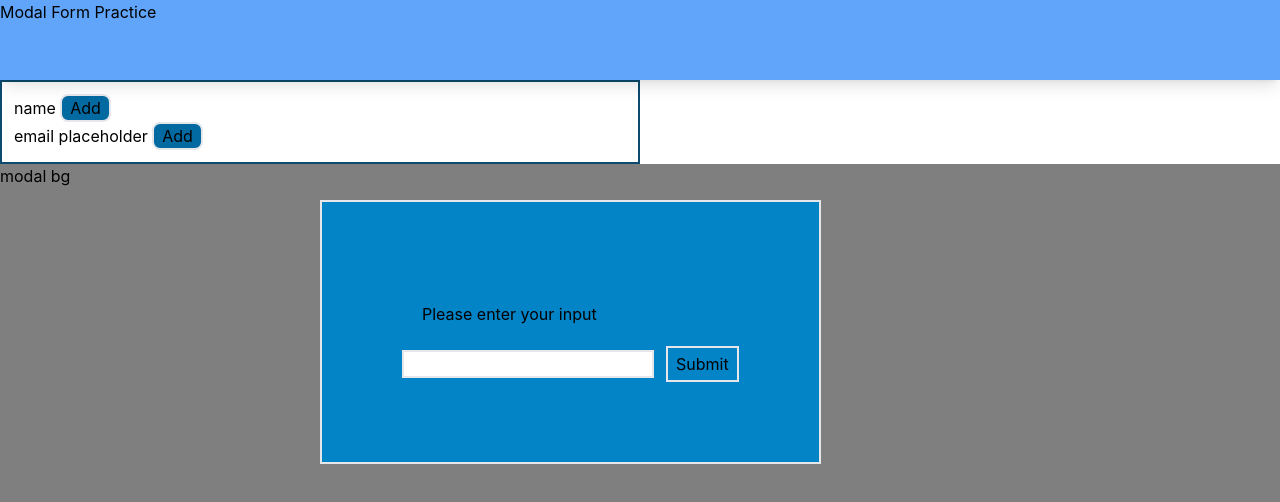
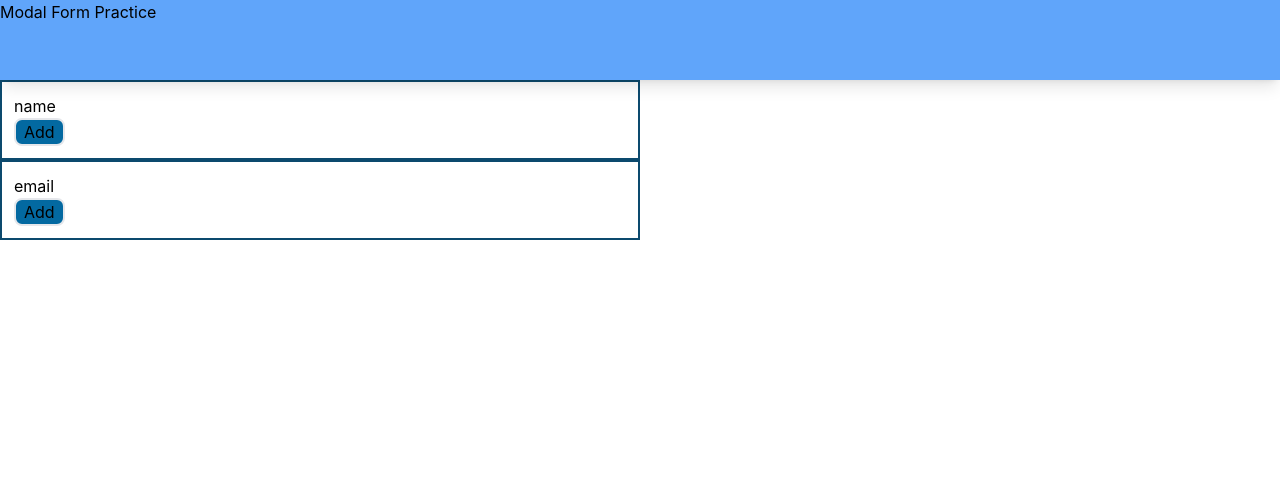
Before and after one commit to day-lee/modalform-practice, a React (Create React App) app: page / in a window 1280 px wide. Shown: the top 502 px of the page. Built offline with nearby package versions, Linux system fonts and the light colour scheme.

Commit message:
Add modal open btn

```diff
--- a/src/App.js
+++ b/src/App.js
@@ -5,31 +5,90 @@ import Card from "./components/Card";
 import ModalForm from "./components/ModalForm";
 import Header from "./components/Header";
 
+const INITIAL_VALUES = { name: "", email: "" };
+const inputName = "name";
+const inputEmail = "email";
 function App() {
-  const [tempValues, setTempValues] = useState("");
-  const [storedValues, setStoredValues] = useState("");
-  const [isNameModalOpen, setIsNameModalOpen] = useState(true);
+  const [tempValues, setTempValues] = useState(INITIAL_VALUES);
+  const { name, email } = tempValues;
+  const [storedValues, setStoredValues] = useState(INITIAL_VALUES);
+  const storedName = storedValues.name;
+  const storedEmail = storedValues.email;
+  const [isNameModalOpen, setIsNameModalOpen] = useState(false);
+  const [isEmailModalOpen, setIsEmailModalOpen] = useState(false);
 
-  const onSubmit = (e) => {
+  const onChange = (e) => {
+    const { value, name } = e.target;
+    setTempValues((prev) => ({ ...prev, [name]: value }));
+    console.log(value);
+  };
+
+  const onSubmit = (targetName) => {
     setStoredValues(tempValues);
+    //console.log(targetName);
+    switch (targetName) {
+      case "name":
+        setIsNameModalOpen(false);
+        break;
+      case "email":
+        setIsEmailModalOpen(false);
+        break;
+    }
     console.log("Submitted");
   };
-  const onChange = (e) => {
-    const { value } = e.target;
-    setTempValues(value);
-    console.log(value);
+
+  const onOpenModal = (targetName) => {
+    switch (targetName) {
+      case "name":
+        setIsNameModalOpen(true);
+        break;
+      case "email":
+        setIsEmailModalOpen(true);
+        break;
+    }
+  };
+
+  const onCancel = (targetName) => {
+    console.log(targetName);
+    switch (targetName) {
+      case "name":
+        setIsNameModalOpen(false);
+        break;
+      case "email":
+        setIsEmailModalOpen(false);
+        break;
+    }
   };
 
   return (
     <>
       <Header />
       <div className="">
-        <Card values={storedValues} />
+        <Card
+          values={storedName}
+          inputType={inputName}
+          onOpenModal={onOpenModal}
+        />
+        <Card
+          values={storedEmail}
+          inputType={inputEmail}
+          onOpenModal={onOpenModal}
+        />
         <ModalForm
-          tempValues={tempValues}
+          tempValues={name}
           isModalOpen={isNameModalOpen}
+          inputType={inputName}
           onSubmit={onSubmit}
           onChange={onChange}
+          onCancel={onCancel}
+        />
+        <ModalForm
+          tempValues={email}
+          isModalOpen={isEmailModalOpen}
+          inputType={inputEmail}
+          onSubmit={onSubmit}
+          onChange={onChange}
+          onCancel={onCancel}
         />
       </div>
     </>
--- a/src/components/Card.js
+++ b/src/components/Card.js
@@ -1,16 +1,25 @@
-function Card({ values }) {
+const add = "Add";
+function Card({ values, inputType, onOpenModal }) {
+  const handleModalOpen = (e) => {
+    onOpenModal(e.target.name);
+  };
   return (
     <>
       <div className="border-2 p-3 w-1/2 border-sky-900">
         <div>
-          <span>name</span>
-          <span> {values} </span>
-          <button className="border-2 bg-sky-700 px-2 rounded-lg">Add</button>
-        </div>
-        <div>
-          <span>email</span>
-          <span> {values} placeholder </span>
-          <button className="border-2 bg-sky-700 px-2 rounded-lg">Add</button>
+          <div>
+            <span>{inputType}</span>
+            <span> {values} </span>
+          </div>
+          <div>
+            <button
+              className="border-2 bg-sky-700 px-2 rounded-lg"
+              name={inputType}
+              onClick={handleModalOpen}
+            >
+              {add}
+            </button>
+          </div>
         </div>
       </div>
     </>
--- a/src/components/ModalForm.js
+++ b/src/components/ModalForm.js
@@ -1,13 +1,25 @@
 import { useState } from "react";
 
-function ModalForm({ tempValues, isModalOpen, onChange, onSubmit }) {
+function ModalForm({
+  tempValues,
+  isModalOpen,
+  inputType,
+  onChange,
+  onSubmit,
+  onCancel,
+}) {
   const handleSubmit = (e) => {
     e.preventDefault();
-    onSubmit();
+    onSubmit(inputType);
   };
   const handleChange = (e) => {
     onChange(e);
-    console.log(e.target.value);
+    //console.log(e.target.value);
+  };
+
+  const cancelHandle = (e) => {
+    onCancel(e.target.name);
+    //console.log(e.target.name);
   };
 
   return (
@@ -16,20 +28,30 @@ function ModalForm({ tempValues, isModalOpen, onChange, onSubmit }) {
         <div>
           <div className="fixed z-30 top-1/4 left-1/4 border-2 bg-sky-600 p-20">
             <div className="p-5">
-              <span>Please enter your input</span>
+              <span className="text-lg font-semibold">
+                Please enter your {inputType}
+              </span>
             </div>
             <form onSubmit={handleSubmit}>
-              <label id=""></label>
+              <label id={inputType}></label>
               <input
                 className="border-2"
                 type="text"
                 value={tempValues}
-                id=""
-                name=""
+                id={inputType}
+                name={inputType}
                 onChange={handleChange}
               />
               <button className="ml-3 p-1 px-2  border-2" type="submit">
                 Submit
+              </button>
+              <button
+                className="ml-3 p-1 px-2  border-2"
+                onClick={cancelHandle}
+                type="button"
+                name={inputType}
+              >
+                Cancel
               </button>
             </form>
           </div>
```
Also changed, not shown: public/manifest.json.
